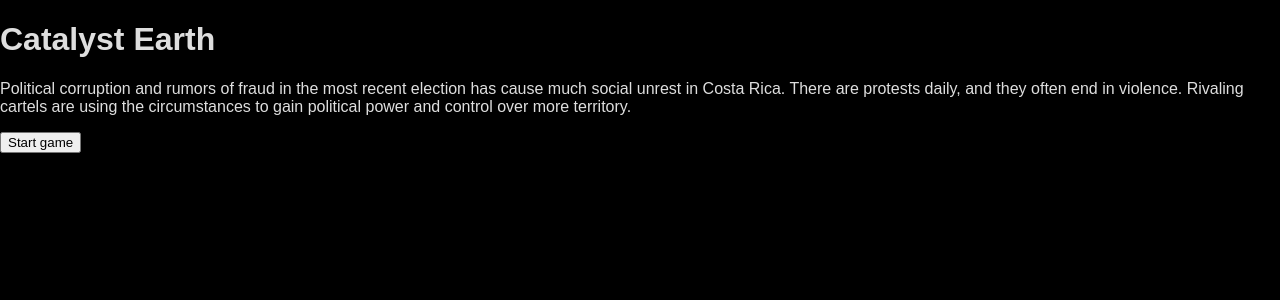
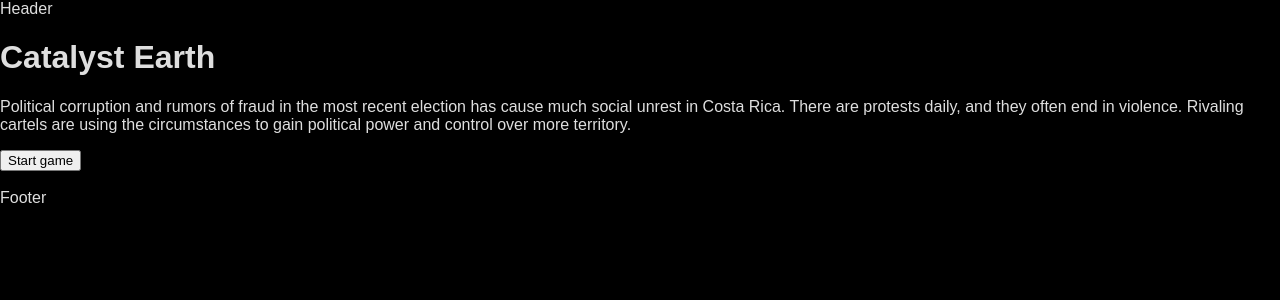
Before and after one commit to mtp000/bound-by-borders, a React (Vite) app in the folder phaser-react/: page / in a window 1280 px wide. Shown: the top 300 px of the page. Built offline with nearby package versions, Linux system fonts and the light colour scheme; no server answers.

Commit message:
initalized header and footer components

```diff
--- a/phaser-react/src/App.jsx
+++ b/phaser-react/src/App.jsx
@@ -1,5 +1,7 @@
 import { useMachine } from '@xstate/react'
 import { gameplayMachine } from './gameplay'
+import Header from './routes/Header';
+import Footer from './routes/Footer'
 
 import Catalyst from './states/flow1/Catalyst';
 import Objective from './states/flow1/Objective';
@@ -33,5 +35,16 @@ export default function App() {
   const SceneComponent = scenes[state.value];
 
   // Render the component if it exists
-  return SceneComponent ? <SceneComponent state={state} send={send} /> : null;
+  return (
+    <>
+      <Header />
+
+      <div>
+        {SceneComponent ? <SceneComponent state={state} send={send} /> : null}
+      </div><br/>
+
+      <Footer />
+    </>
+
+  );
 }
--- /dev/null
+++ b/phaser-react/src/routes/Footer.jsx
@@ -0,0 +1,7 @@
+import React from 'react'
+
+export default function Footer() {
+  return (
+    <div>Footer</div>
+  )
+}
--- /dev/null
+++ b/phaser-react/src/routes/Header.jsx
@@ -0,0 +1,7 @@
+import React from 'react'
+
+export default function Header() {
+  return (
+    <div>Header</div>
+  )
+}
```
